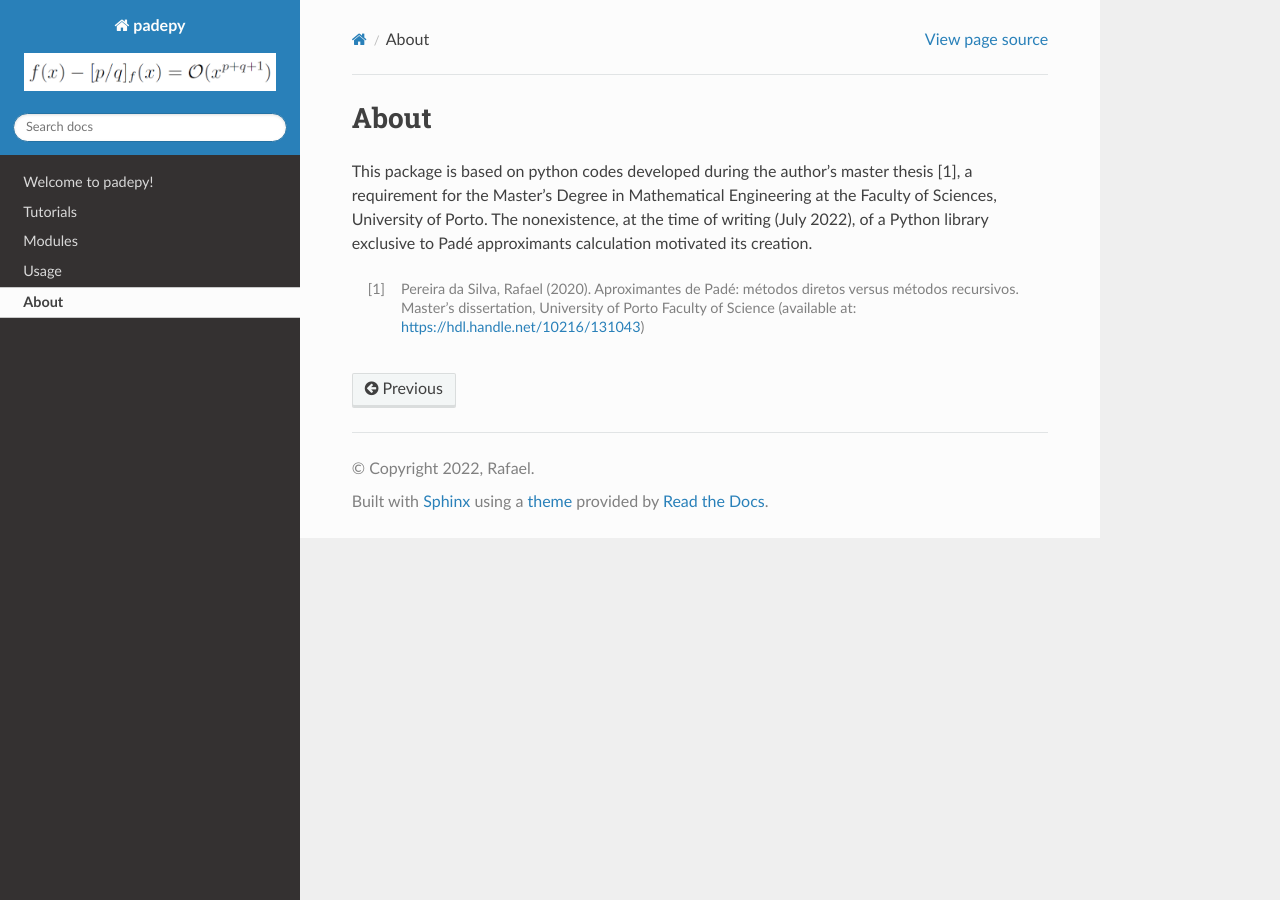
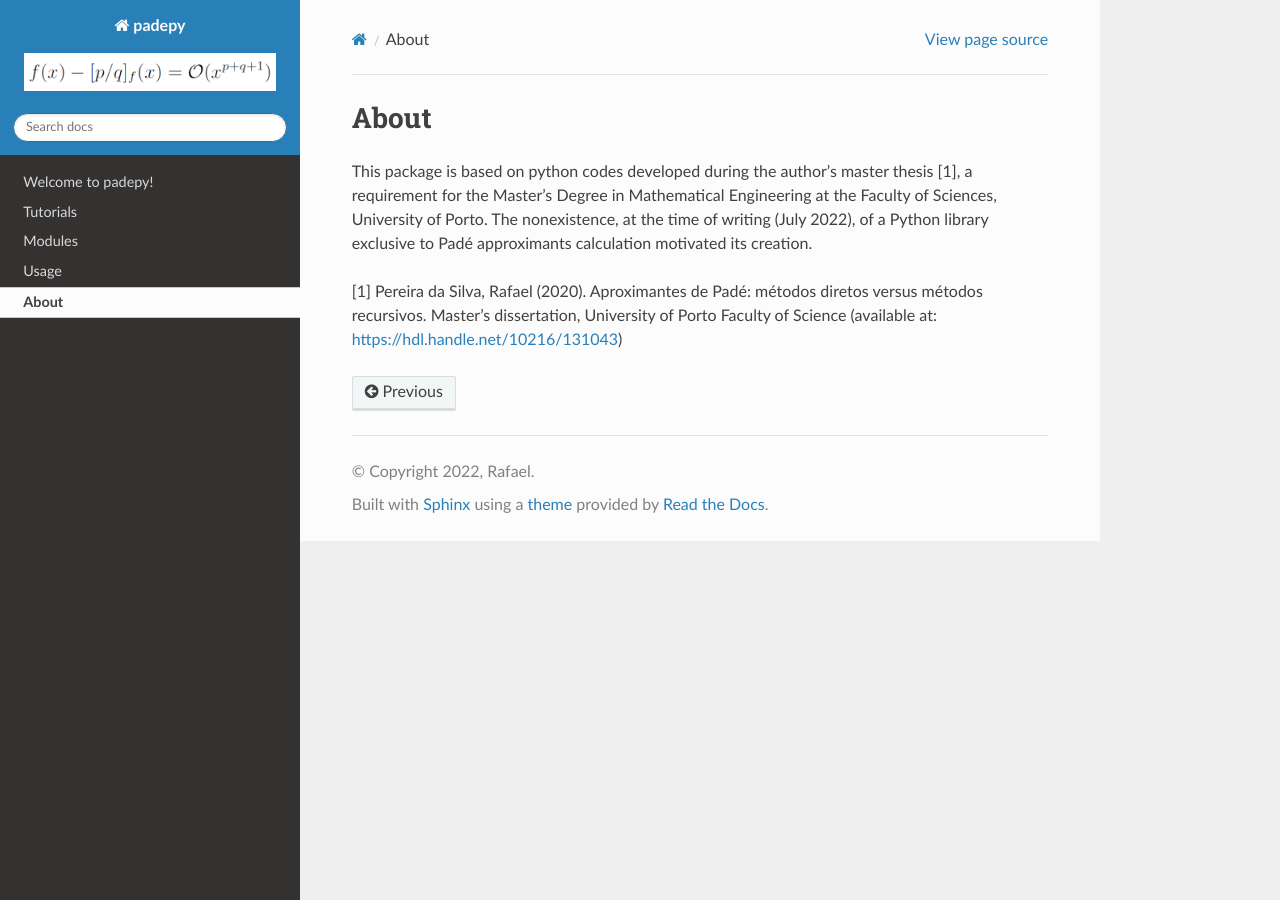
Before and after one commit to daSilvaRafael/padepy, a Sphinx documentation site: the page built from docs/source/about.rst, in a window 1280 px wide. Built offline with Sphinx 7.4.7 and the Read the Docs theme 2.0.0, drawn with Linux system fonts in a browser that asks for light colours.

```diff
--- a/docs/source/about.rst
+++ b/docs/source/about.rst
@@ -4,4 +4,4 @@ About
 
 This package is based on python codes developed during the author's master thesis [1], a requirement for the Master's Degree in Mathematical Engineering at the Faculty of Sciences, University of Porto. The nonexistence, at the time of writing (July 2022), of a Python library exclusive to Padé approximants calculation motivated its creation.
 
-.. [1] Pereira da Silva, Rafael (2020). Aproximantes de Padé: métodos diretos versus métodos recursivos. Master's dissertation, University of Porto Faculty of Science (available at: https://hdl.handle.net/10216/131043)
+[1] Pereira da Silva, Rafael (2020). Aproximantes de Padé: métodos diretos versus métodos recursivos. Master's dissertation, University of Porto Faculty of Science (available at: https://hdl.handle.net/10216/131043)
```
